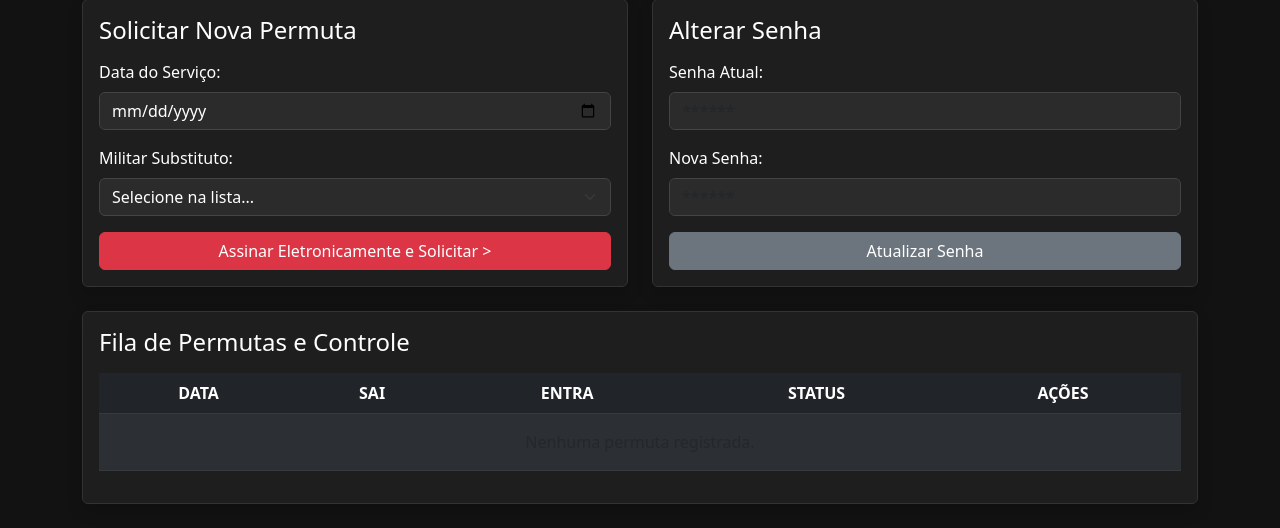
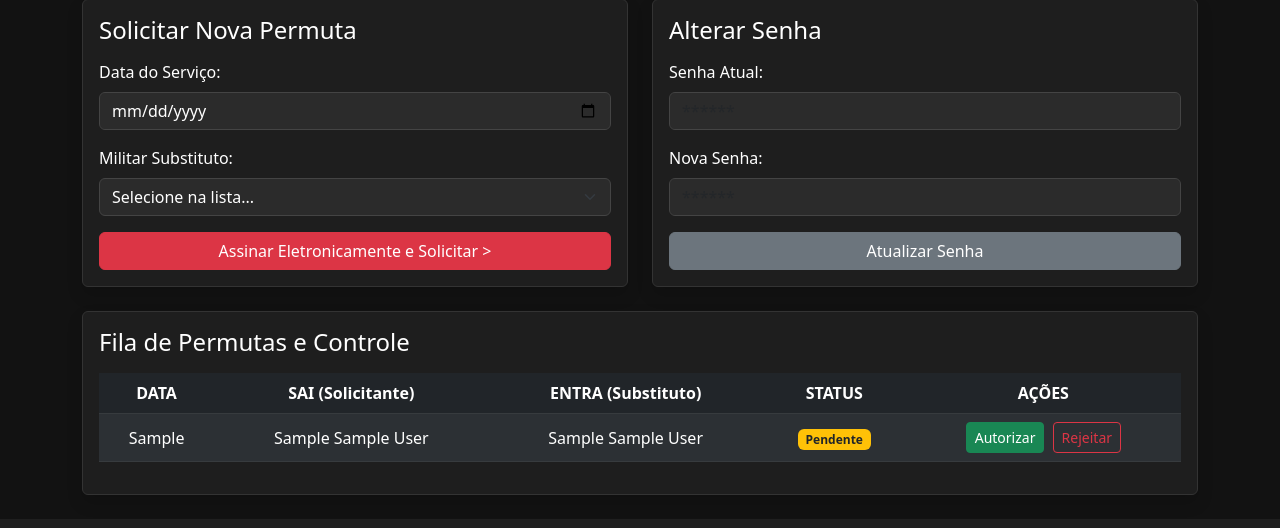
Before and after one commit to ldasilvabm/permuta-dbm24, a Flask app: template templates/painel.html in a window 1280 px wide. Shown: the part 543-1071 px from the top of the page. Run offline with Flask 3, Linux system fonts and the light colour scheme; the template is opened without the code that fills it: values that come from a table or form of the project are taken from there, others are empty; a user stored in the database is signed in; tables that the repository leaves empty hold one stand-in row (values such as "Sample post").

Commit message:
Update form action and add required fields

```diff
--- a/templates/painel.html
+++ b/templates/painel.html
@@ -116,18 +116,21 @@
                 <div class="card shadow h-100">
                     <div class="card-body">
                         <h4 class="card-title mb-3">Solicitar Nova Permuta</h4>
-                        <form>
+                        <form action="/solicitar_permuta" method="POST">
                             <div class="mb-3">
                                 <label class="form-label">Data do Serviço:</label>
-                                <input type="date" class="form-control">
+                                <input type="date" name="data_servico" class="form-control" required>
                             </div>
                             <div class="mb-3">
                                 <label class="form-label">Militar Substituto:</label>
-                                <select class="form-select">
-                                    <option>Selecione na lista...</option>
+                                <select name="substituto" class="form-select" required>
+                                    <option value="" disabled selected>Selecione na lista...</option>
+                                    {% for m in mitares_aprovados %}
+                                        <option value="{{ m.id }}">{{ m.graduacao }} {{ m.nome }} (RG: {{ m.rg }})</option>
+                                    {% endfor %}
                                 </select>
                             </div>
-                            <button type="button" class="btn btn-danger w-100">Assinar Eletronicamente e Solicitar &gt;</button>
+                            <button type="submit" class="btn btn-danger w-100">Assinar Eletronicamente e Solicitar &gt;</button>
                         </form>
                     </div>
                 </div>
@@ -159,20 +162,47 @@
             <div class="card-body">
                 <h4 class="card-title mb-3">Fila de Permutas e Controle</h4>
                 <div class="table-responsive">
-                    <table class="table table-dark table-striped text-center">
+                    <table class="table table-dark table-striped text-center align-middle">
                         <thead>
                             <tr>
                                 <th>DATA</th>
-                                <th>SAI</th>
-                                <th>ENTRA</th>
+                                <th>SAI (Solicitante)</th>
+                                <th>ENTRA (Substituto)</th>
                                 <th>STATUS</th>
                                 <th>AÇÕES</th>
                             </tr>
                         </thead>
                         <tbody>
-                            <tr>
-                                <td colspan="5" class="text-muted py-3">Nenhuma permuta registrada.</td>
-                            </tr>
+                            {% if permutas %}
+                                {% for p in permutas %}
+                                <tr>
+                                    <td>{{ p.data_servico }}</td>
+                                    <td>{{ p.solicitante.graduacao }} {{ p.solicitante.nome }}</td>
+                                    <td>{{ p.substituto.graduacao }} {{ p.substituto.nome }}</td>
+                                    <td>
+                                        {% if p.status == 'Autorizada' %}
+                                            <span class="badge bg-success">Autorizada</span>
+                                        {% elif p.status == 'Rejeitada' %}
+                                            <span class="badge bg-danger">Rejeitada</span>
+                                        {% else %}
+                                            <span class="badge bg-warning text-dark">Pendente</span>
+                                        {% endif %}
+                                    </td>
+                                    <td>
+                                        {% if current_user.is_admin and p.status == 'Pendente' %}
+                                            <a href="/autorizar_permuta/{{ p.id }}" class="btn btn-success btn-sm me-1">Autorizar</a>
+                                            <a href="/rejeitar_permuta/{{ p.id }}" class="btn btn-outline-danger btn-sm">Rejeitar</a>
+                                        {% else %}
+                                            <small class="text-muted">-</small>
+                                        {% endif %}
+                                    </td>
+                                </tr>
+                                {% endfor %}
+                            {% else %}
+                                <tr>
+                                    <td colspan="5" class="text-muted py-3">Nenhuma permuta registrada.</td>
+                                </tr>
+                            {% endif %}
                         </tbody>
                     </table>
                 </div>
```
